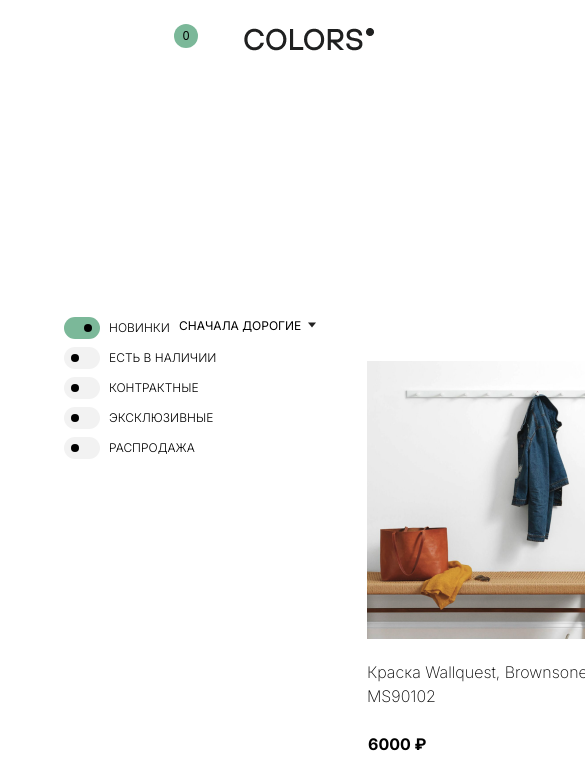
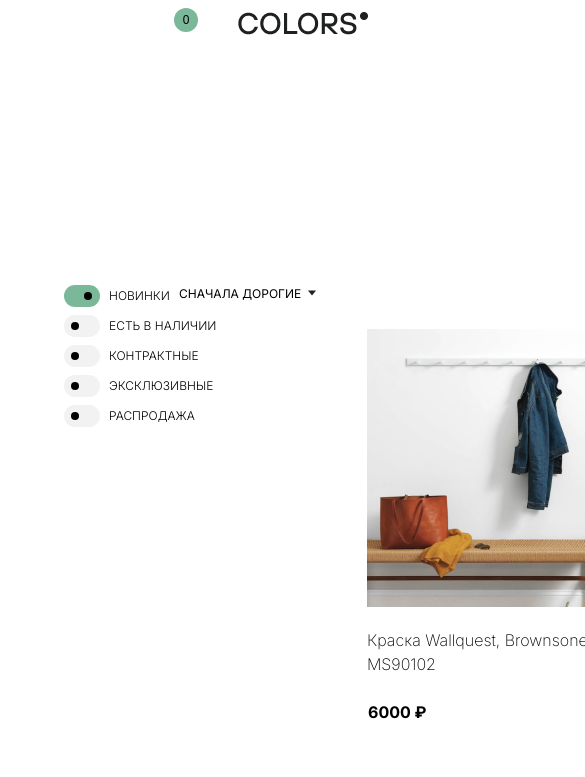
Before and after one commit to MaxOchinskiy/its.agency, a website: page index.html in a window 390 px wide. Shown: the top 777 px of the page, 585 px wide, since content can reach past the window. Drawn offline with Linux system fonts and the light colour scheme.

Commit message:
fix main img

```diff
--- a/style/style.scss
+++ b/style/style.scss
@@ -210,9 +210,9 @@ nav a:last-child {
 }
 
 /* Базовая структура у тебя уже хорошая, ниже адаптив */
-@media (max-width: 1200px) {
+@media (max-width: 1400px) {
   .header-content {
-    padding: 0 32px;
+    padding: 0 22px;
   }
 
   .header-left {
@@ -680,6 +680,63 @@ nav a:last-child {
   width: 100px
 }
 
+@media (max-width: 1788px) {
+  .product-list {
+    display: grid;
+    grid-template-columns: repeat(4, 278px);
+    justify-content: start;
+    gap: 24px;
+    padding-top: 44px;
+    direction: ltr !important;
+    transform: translateX(367px);
+    width: 100px
+  }
+}
+
+@media (max-width: 1550px) {
+  .product-list {
+    display: grid;
+    grid-template-columns: repeat(3, 278px);
+    justify-content: start;
+    gap: 24px;
+    padding-top: 44px;
+    direction: ltr !important;
+    transform: translateX(367px);
+    width: 100px
+  }
+}
+
+@media (max-width: 1258px) {
+  .product-list {
+    display: grid;
+    grid-template-columns: repeat(3, 278px);
+    justify-content: start;
+    gap: 24px;
+    padding-top: 44px;
+    direction: ltr !important;
+    transform: translateX(367px);
+    width: 100px
+  }
+
+
+  .header-content {
+    padding: 0 22px;
+  }
+
+  .header-left {
+    gap: 64px;
+  }
+
+  .header-right {
+    gap: 48px;
+  }
+
+  .header__contact {
+    margin-right: 0;
+    padding: 24px 0;
+  }
+}
+
 .product-card {
   width: 278px;
   box-sizing: border-box;
```
Also changed, not shown: style/style.css, 1 other file.
